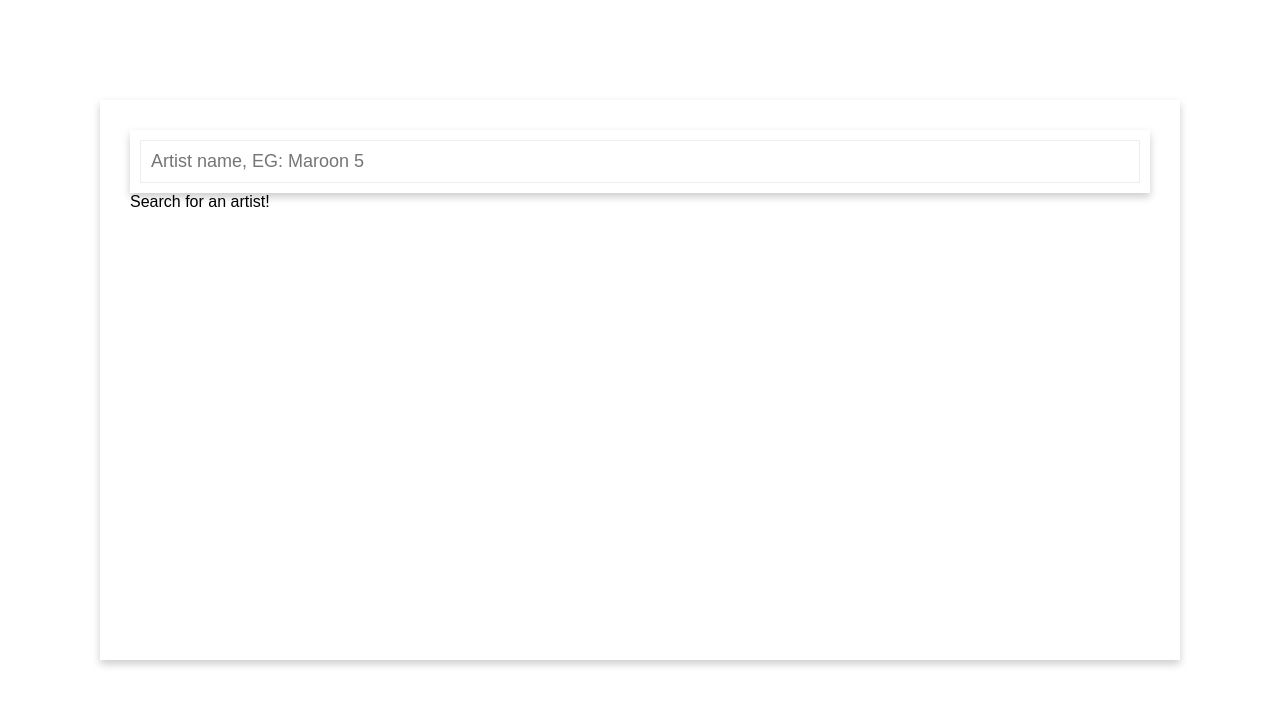
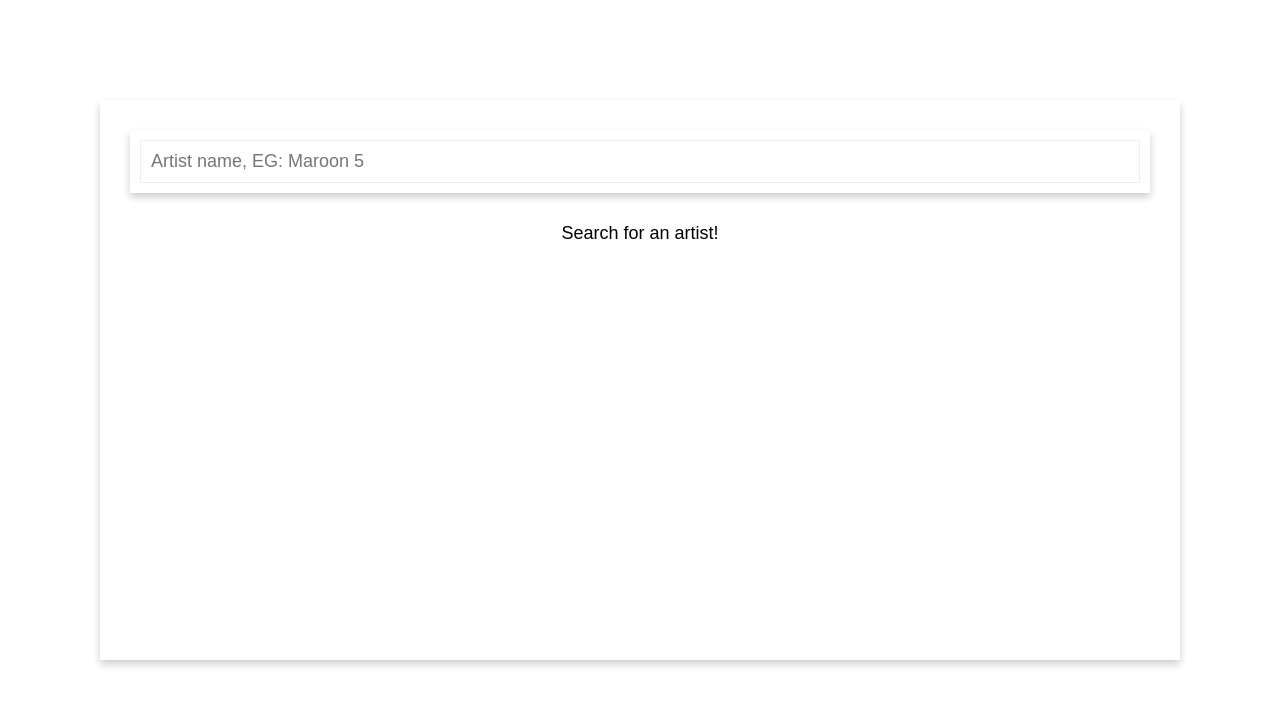
Before and after one commit to YoavHortman/artist_finder, a React (Create React App) app: page / in a window 1280 px wide. Shown: the top 706 px of the page. Built offline with nearby package versions, Linux system fonts and the light colour scheme; the HTML template or start-up script is replaced by a standard one.

Commit message:
css fixes

```diff
--- a/src/App.css
+++ b/src/App.css
@@ -34,3 +34,10 @@
     height: 70vh;
   }
 }
+
+.App__artistSearchState {
+  text-align: center;
+  margin-top: 30px;
+  font-size: 18px;
+
+}
--- a/src/App.tsx
+++ b/src/App.tsx
@@ -50,23 +50,17 @@ class App extends React.Component<{}, AppState> {
         switch (artistState.type) {
             case "NoValue": {
                 return (
-                    <div>
-                        Search for an artist!
-                    </div>
+                    <div className={"App__artistSearchState"}>Search for an artist!</div>
                 );
             }
             case "Loading": {
                 return (
-                    <div>
-                        Loading...
-                    </div>
+                    <div className={"App__artistSearchState"}>Loading...</div>
                 );
             }
             case "NotFound": {
                 return (
-                    <div>
-                        Sorry, couldn't find anything...
-                    </div>
+                    <div className={"App__artistSearchState"}>Sorry, couldn't find anything...</div>
                 );
             }
             case "FoundArtist": {
--- /dev/null
+++ b/src/wrappers/EventListWrapper.css
@@ -0,0 +1,5 @@
+.EventListWrapper__loading {
+    text-align: center;
+    font-size: 18px;
+    margin-top: 30px;
+}
--- a/src/wrappers/EventListWrapper.tsx
+++ b/src/wrappers/EventListWrapper.tsx
@@ -1,6 +1,7 @@
 import * as React from "react";
 import {getArtistEventsByName} from "../api/API";
 import {Artist, ArtistEventData} from "../models/Models";
+import "./EventListWrapper.css";
 import {EventList} from "../components/EventList";
 import {ArtistState} from "../App";
 
@@ -50,14 +51,16 @@ export class EventListWrapper extends React.Component<EventListWrapperProps, Eve
 
         if (this.state.events === "LOADING") {
             return (
-                <div>
+                <div className={"EventListWrapper__loading"}>
                     Loading events...
                 </div>
             );
         }
 
         return (
-            <EventList events={this.state.events}/>
+            <div>
+                <EventList events={this.state.events}/>
+            </div>
         );
     }
 }
```
